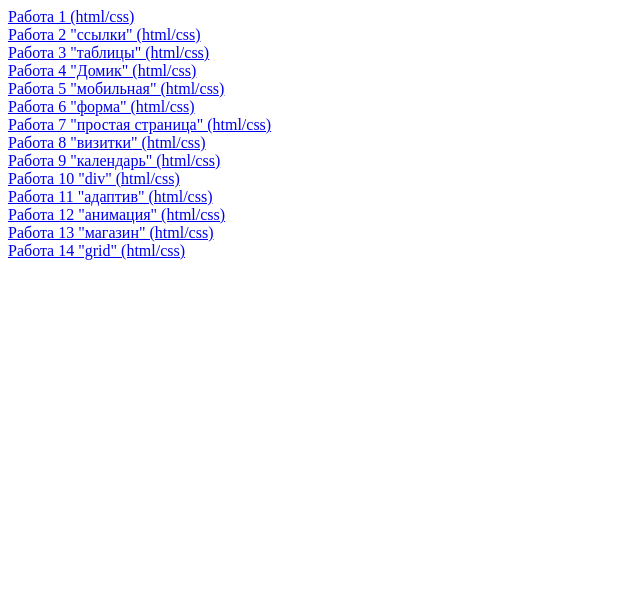
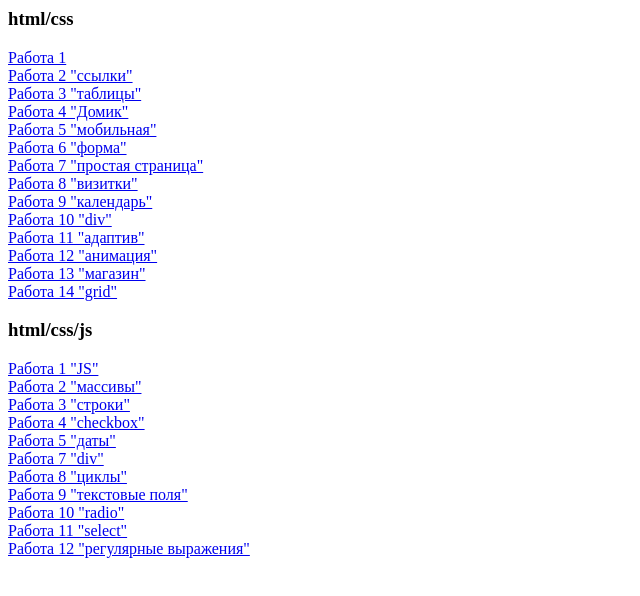
Before and after one commit to SurrealGentleman/html_and_css, a plain HTML site: page index.html in a window 1280 px wide. Shown: the whole page, without its empty margins (0-640 px from the left). Drawn offline with Linux system fonts and the light colour scheme.

Commit message:
Update index.html

```diff
--- a/index.html
+++ b/index.html
@@ -1,14 +1,27 @@
-<a href="lab1/html/index.html">Работа 1 (html/css)</a><br>
-<a href="lab2/html/index.html">Работа 2 "ссылки" (html/css)</a><br>
-<a href="lab3/html/index.html">Работа 3 "таблицы" (html/css)</a><br>
-<a href="lab4/html/index.html">Работа 4 "Домик" (html/css)</a><br>
-<a href="lab5/html/index.html">Работа 5 "мобильная" (html/css)</a><br>
-<a href="lab6/html/index.html">Работа 6 "форма" (html/css)</a><br>
-<a href="pr1/html/index.html">Работа 7 "простая страница" (html/css)</a><br>
-<a href="pr2/html/index.html">Работа 8 "визитки" (html/css)</a><br>
-<a href="pr3/html/index.html">Работа 9 "календарь" (html/css)</a><br>
-<a href="pr4/html/index.html">Работа 10 "div" (html/css)</a><br>
-<a href="pr5/html/index.html">Работа 11 "адаптив" (html/css)</a><br>
-<a href="pr6/html/index.html">Работа 12 "анимация" (html/css)</a><br>
-<a href="pr7/html/index.html">Работа 13 "магазин" (html/css)</a><br>
-<a href="pr8/html/index.html">Работа 14 "grid" (html/css)</a><br>
+<h3>html/css</h3>
+<a href="lab1/html/index.html">Работа 1 </a><br>
+<a href="lab2/html/index.html">Работа 2 "ссылки"</a><br>
+<a href="lab3/html/index.html">Работа 3 "таблицы"</a><br>
+<a href="lab4/html/index.html">Работа 4 "Домик"</a><br>
+<a href="lab5/html/index.html">Работа 5 "мобильная"</a><br>
+<a href="lab6/html/index.html">Работа 6 "форма"</a><br>
+<a href="pr1/html/index.html">Работа 7 "простая страница"</a><br>
+<a href="pr2/html/index.html">Работа 8 "визитки"</a><br>
+<a href="pr3/html/index.html">Работа 9 "календарь"</a><br>
+<a href="pr4/html/index.html">Работа 10 "div"</a><br>
+<a href="pr5/html/index.html">Работа 11 "адаптив"</a><br>
+<a href="pr6/html/index.html">Работа 12 "анимация"</a><br>
+<a href="pr7/html/index.html">Работа 13 "магазин"</a><br>
+<a href="pr8/html/index.html">Работа 14 "grid"</a><br>
+<h3>html/css/js</h3>
+<a href="lab1 JS/html/index.html">Работа 1 "JS"</a><br>
+<a href="lab2 JS/html/index.html">Работа 2 "массивы"</a><br>
+<a href="lab3 JS/html/index.html">Работа 3 "строки"</a><br>
+<a href="lab4 JS/html/index.html">Работа 4 "checkbox"</a><br>
+<a href="lab5 JS/html/index.html">Работа 5 "даты"</a><br>
+<a href="pr1 JS/html/index.html">Работа 7 "div"</a><br>
+<a href="pr2 JS/html/index.html">Работа 8 "циклы"</a><br>
+<a href="pr3 JS/html/index.html">Работа 9 "текстовые поля"</a><br>
+<a href="pr4 JS/html/index.html">Работа 10 "radio"</a><br>
+<a href="pr5 JS/html/index.html">Работа 11 "select"</a><br>
+<a href="pr6 JS/html/index.html">Работа 12 "регулярные выражения"</a><br>
```
